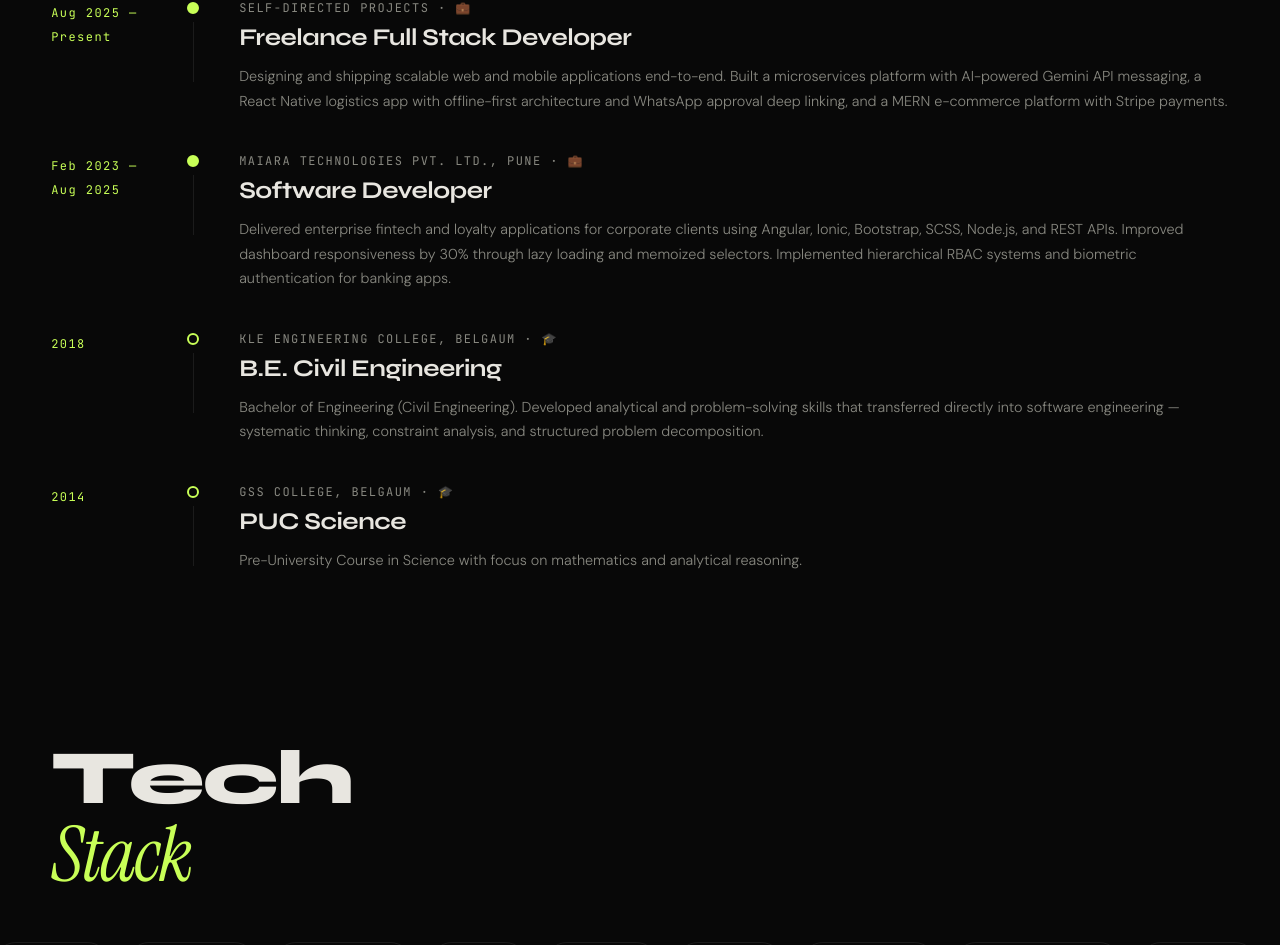
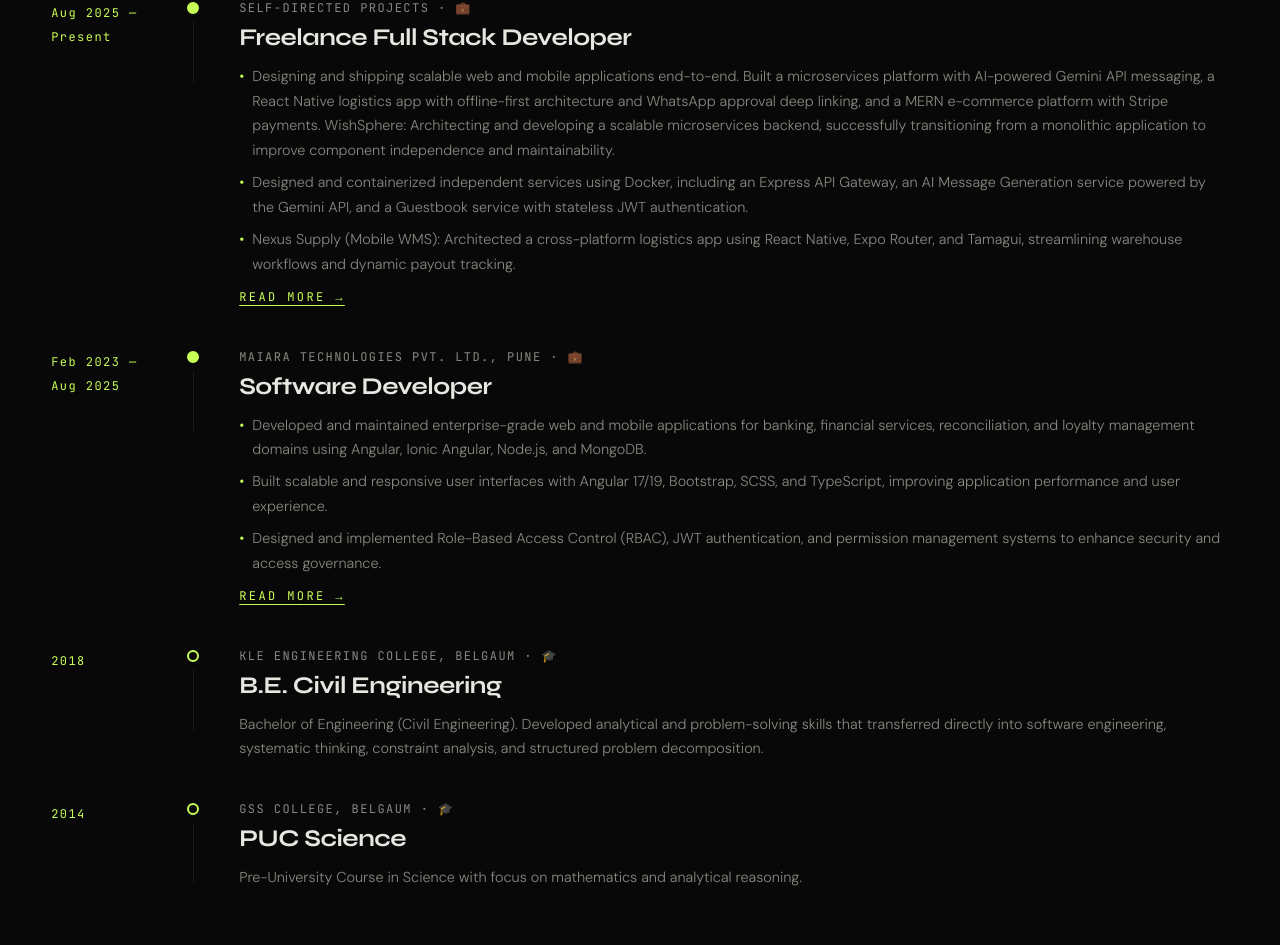
Before and after one commit to MAYURESHBAILURKAR/PF_01, a React (Vite) app: page /about in a window 1280 px wide. Shown: the part 2073-3018 px from the top of the page. Built offline with nearby package versions, Linux system fonts and the light colour scheme; no server answers.

Commit message:
about section changes

```diff
--- a/src/pages/About.jsx
+++ b/src/pages/About.jsx
@@ -1,4 +1,4 @@
-import { useEffect, useRef } from 'react'
+import { useEffect, useRef, useState } from 'react'
 import { Link } from 'react-router-dom'
 import gsap from 'gsap'
 import { ScrollTrigger } from 'gsap/ScrollTrigger'
@@ -13,8 +13,32 @@ import { useSEO, useJsonLd, PAGE_SEO, breadcrumbJsonLd } from '@/components/SEOH
 
 gsap.registerPlugin(ScrollTrigger)
 
+function parseBullets(description) {
+  if (!description) return []
+  const lines = description.split('\n')
+  const bullets = []
+  let current = null
+  for (const line of lines) {
+    const trimmed = line.trim()
+    if (!trimmed) continue
+    if (trimmed.startsWith('•')) {
+      if (current != null) bullets.push(current)
+      current = trimmed.replace(/^•\s*/, '')
+    } else if (current != null) {
+      current += ' ' + trimmed
+    } else {
+      current = trimmed
+    }
+  }
+  if (current != null) bullets.push(current)
+  return bullets
+}
+
+const VISIBLE_BULLETS = 3
+
 function TimelineItem({ item, index }) {
   const ref = useRef(null)
+  const [expanded, setExpanded] = useState(false)
 
   useEffect(() => {
     const ctx = gsap.context(() => {
@@ -28,6 +52,11 @@ function TimelineItem({ item, index }) {
     }, ref)
     return () => ctx.revert()
   }, [index])
+
+  const bullets = parseBullets(item.description)
+  const hasMultipleBullets = bullets.length > 1
+  const showExpand = bullets.length > VISIBLE_BULLETS
+  const visibleBullets = expanded ? bullets : bullets.slice(0, VISIBLE_BULLETS)
 
   return (
     <div ref={ref} className="flex gap-6 md:gap-10 items-start">
@@ -67,9 +96,38 @@ function TimelineItem({ item, index }) {
         >
           {item.role}
         </h3>
-        <p style={{ color: 'var(--fg-muted)', fontSize: '0.9rem', lineHeight: 1.7 }}>
-          {item.description}
-        </p>
+        {hasMultipleBullets ? (
+          <div style={{ color: 'var(--fg-muted)', fontSize: '0.9rem', lineHeight: 1.7 }}>
+            {visibleBullets.map((bullet, i) => (
+              <p key={i} className="mb-2 flex gap-2">
+                <span style={{ color: 'var(--accent)', flexShrink: 0 }}>•</span>
+                <span>{bullet}</span>
+              </p>
+            ))}
+            {showExpand && (
+              <button
+                type="button"
+                onClick={() => setExpanded(v => !v)}
+                aria-expanded={expanded}
+                className="font-mono text-xs tracking-widest uppercase mt-1 cursor-pointer"
+                style={{
+                  color: 'var(--accent)',
+                  background: 'none',
+                  border: 'none',
+                  padding: 0,
+                  textDecoration: 'underline',
+                  textUnderlineOffset: '4px',
+                }}
+              >
+                {expanded ? '← Show Less' : 'Read More →'}
+              </button>
+            )}
+          </div>
+        ) : (
+          <p style={{ color: 'var(--fg-muted)', fontSize: '0.9rem', lineHeight: 1.7 }}>
+            {item.description}
+          </p>
+        )}
       </div>
     </div>
   )
```
Also changed, not shown: src/lib/data.js.
